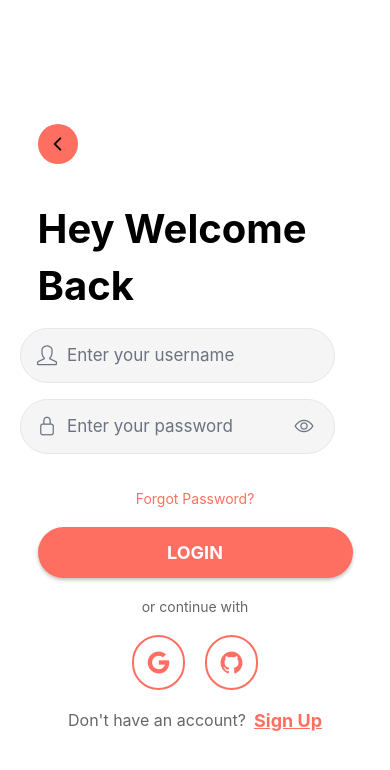
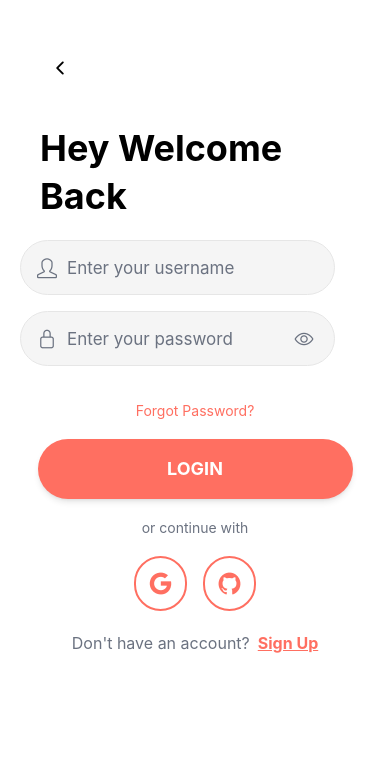
Before and after one commit to Aleu79/Emociones-Emotions, a React Native app: screen /LogInScreen in a window 390 px wide. Shown: the top 770 px of the page. Built offline with nearby package versions, Linux system fonts and the light colour scheme; no server answers.

Commit message:
LogInScreen tailwind css

```diff
--- a/src/screens/auth/LogInScreen.jsx
+++ b/src/screens/auth/LogInScreen.jsx
@@ -5,7 +5,6 @@ import {
   View,
   KeyboardAvoidingView,
   Platform,
-  StyleSheet,
 } from "react-native";
 import React, { useState } from "react";
 import Ionicons from "react-native-vector-icons/Ionicons";
@@ -50,27 +49,31 @@ const LogInScreen = () => {
 
   return (
     <KeyboardAvoidingView
-      style={styles.container}
+      className="flex-1 bg-white"
       behavior={Platform.OS === "ios" ? "padding" : "height"}
     >
       <ScrollView
-        contentContainerStyle={styles.scrollViewContent}
+        contentContainerStyle={{ flexGrow: 1 }}
         keyboardShouldPersistTaps="handled"
-        style={styles.scrollView}
+        className="px-5"
       >
         <TouchableOpacity
-          style={styles.goBackButton}
+          className="h-10 w-10 items-center justify-center mt-12 ml-5"
           onPress={handleGoBack}
         >
           <Ionicons name="chevron-back-outline" color="#000" size={20} />
         </TouchableOpacity>
 
-        <View style={styles.titleContainer}>
-          <Text style={styles.titleText}>{translate("heywelcome")}</Text>
-          <Text style={styles.titleText}>{translate("heywelcomeback")}</Text>
+        <View className="mt-10 mb-4 w-full">
+          <Text className="text-4xl font-bold text-black mb-2 ml-5">
+            {translate("heywelcome")}
+          </Text>
+          <Text className="text-4xl font-bold text-black mb-2 ml-5">
+            {translate("heywelcomeback")}
+          </Text>
         </View>
 
-        <View style={styles.inputContainer}>
+        <View className="mb-5">
           <CustomInput
             iconNameSimple="user"
             placeholder={translate("enterusername")}
@@ -80,48 +83,56 @@ const LogInScreen = () => {
           <CustomInput
             iconNameIocons="lock-closed-outline"
             placeholder={translate("enterPassword")}
-            secureTextEntry={true}
+            secureTextEntry
             value={password}
             onChangeText={setPassword}
             onPressEye={() => console.log("Eye pressed")}
           />
-        {errorMessage ? (
-          <View style={styles.errorContainer}>
-            <Text style={styles.errorText}>{errorMessage}</Text>
-          </View>
-        ) : null}
-          <View style={styles.forgotPasswordContainer}>
+
+          {errorMessage ? (
+            <View className="w-[90%] bg-[#F8D7DA] border border-[#F5C6CB] rounded-lg p-3 mb-4 mt-2 mx-auto">
+              <Text className="text-[#721C24] text-sm font-bold text-center">
+                {errorMessage}
+              </Text>
+            </View>
+          ) : null}
+
+          <View className="my-5 items-center">
             <TouchableOpacity onPress={ForgotPasswordScreen}>
-              <Text style={styles.forgotPasswordText}>{translate("forgotPassword")}</Text>
+              <Text className="text-[#FF6F61]">{translate("forgotPassword")}</Text>
             </TouchableOpacity>
           </View>
 
           <TouchableOpacity
-            style={styles.button}
+            className="bg-[#FF6F61] rounded-full py-4 w-[90%] items-center mx-auto shadow-md"
             onPress={handleLogin}
           >
-            <Text style={styles.buttonText}>{translate("login")}</Text>
-            <View style={styles.loadingContainer}>
-              {loading && <Loading />}
-            </View>
+            <Text className="text-white text-lg font-bold uppercase">
+              {translate("login")}
+            </Text>
+            {loading && <View className="absolute right-3 top-2"><Loading /></View>}
           </TouchableOpacity>
 
-          <Text style={styles.orText}>{translate("orcontinue")}</Text>
+          <Text className="text-center my-5 text-gray-500">
+            {translate("orcontinue")}
+          </Text>
 
-          <View style={styles.socialButtonsContainer}>
-            <TouchableOpacity style={styles.socialButton}>
+          <View className="flex-row justify-center">
+            <TouchableOpacity className="flex-row items-center justify-center border-2 border-[#FF6F61] rounded-full p-3 mx-2">
               <Ionicons name="logo-google" size={25} color="#FF6F61" />
             </TouchableOpacity>
 
-            <TouchableOpacity style={styles.socialButton}>
+            <TouchableOpacity className="flex-row items-center justify-center border-2 border-[#FF6F61] rounded-full p-3 mx-2">
               <Ionicons name="logo-github" size={25} color="#FF6F61" />
             </TouchableOpacity>
           </View>
 
-          <View style={styles.footerContainer}>
-            <Text style={styles.footerText}>{translate("haveaccount")}</Text>
-            <TouchableOpacity onPress={handleBack} style={styles.loginLink}>
-              <Text style={styles.loginText}>{translate("signup")}</Text>
+          <View className="flex-row justify-center mt-5">
+            <Text className="text-gray-500 text-base">{translate("haveaccount")}</Text>
+            <TouchableOpacity onPress={handleBack} className="ml-2">
+              <Text className="text-[#FF6F61] text-base font-bold underline">
+                {translate("signup")}
+              </Text>
             </TouchableOpacity>
           </View>
         </View>
@@ -130,140 +141,4 @@ const LogInScreen = () => {
   );
 };
 
-const styles = StyleSheet.create({
-  container: {
-    flex: 1,
-    backgroundColor: "#fff",
-  },
-  scrollViewContent: {
-    flexGrow: 1,
-    justifyContent: "center",
-    paddingBottom: 20,
-  },
-  scrollView: {
-    paddingHorizontal: 20,
-  },
-  goBackButton: {
-    height: 40,
-    width: 40,
-    backgroundColor: "#FF6F61",
-    borderRadius: 20,
-    alignItems: "center",
-    justifyContent: "center",
-    marginTop: 50,
-    alignSelf: "flex-start",
-    marginLeft: "5%",
-  },
-  titleContainer: {
-    marginTop: 40,
-    marginBottom: 10,
-    width: "100%",
-  },
-  titleText: {
-    fontSize: 40,
-    fontWeight: "bold",
-    color: "#000",
-    marginBottom: 8,
-    alignSelf: "flex-start",
-    marginLeft: "5%",
-  },
-  inputContainer: {
-    marginBottom: 20,
-  },
-  forgotPasswordContainer: {
-    flex: 1,
-    justifyContent: "center",
-    alignItems: "center",
-    marginVertical: 20,
-  },
-  forgotPasswordText: {
-    color: "#FF6F61",
-  },
-  button: {
-    backgroundColor: "#FF6F61",
-    borderRadius: 40,
-    padding: 15,
-    width: "90%",
-    alignItems: "center",
-    shadowColor: "#000",
-    shadowOffset: { width: 0, height: 2 },
-    shadowOpacity: 0.25,
-    shadowRadius: 3.84,
-    elevation: 1,
-    alignSelf: "center",
-  },
-  buttonText: {
-    color: "#fff",
-    fontSize: 18,
-    fontWeight: "bold",
-    textTransform: "uppercase",
-  },
-  loadingContainer: {
-    position: "absolute",
-    right: 10,
-    top: "100%",
-    transform: [{ translateY: -20 }],
-  },
-  orText: {
-    textAlign: "center",
-    margin: 20,
-    color: "#666",
-  },
-  socialButtonsContainer: {
-    flexDirection: "row",
-    justifyContent: "center",
-    alignItems: "center",
-  },
-  socialButton: {
-    flexDirection: "row",
-    alignItems: "center",
-    justifyContent: "center",
-    borderWidth: 2,
-    borderColor: "#FF6F61",
-    borderRadius: 40,
-    padding: 12,
-    marginHorizontal: 10,
-  },
-  footerContainer: {
-    flexDirection: "row",
-    justifyContent: "center",
-    alignItems: "center",
-    marginTop: 20,
-  },
-  footerText: {
-    color: "#666",
-    fontSize: 16,
-  },
-  loginLink: {
-    marginLeft: 8,
-  },
-  loginText: {
-    color: "#FF6F61",
-    fontSize: 18,
-    fontWeight: "bold",
-    textDecorationLine: "underline",
-  },
-  errorMessage: {
-    color: "red",
-    textAlign: "center",
-    marginTop: 10,
-  },
-  errorContainer: {
-    width: "90%",
-    backgroundColor: "#F8D7DA",
-    borderColor: "#F5C6CB",
-    borderWidth: 1,
-    borderRadius: 8,
-    padding: 10,
-    marginBottom: 15,
-    marginTop: 10,
-  },
-  errorText: {
-    color: "#721C24",
-    fontSize: 14,
-    fontWeight: "bold",
-    textAlign: "center",
-  },
-});
-
 export default LogInScreen;
```
